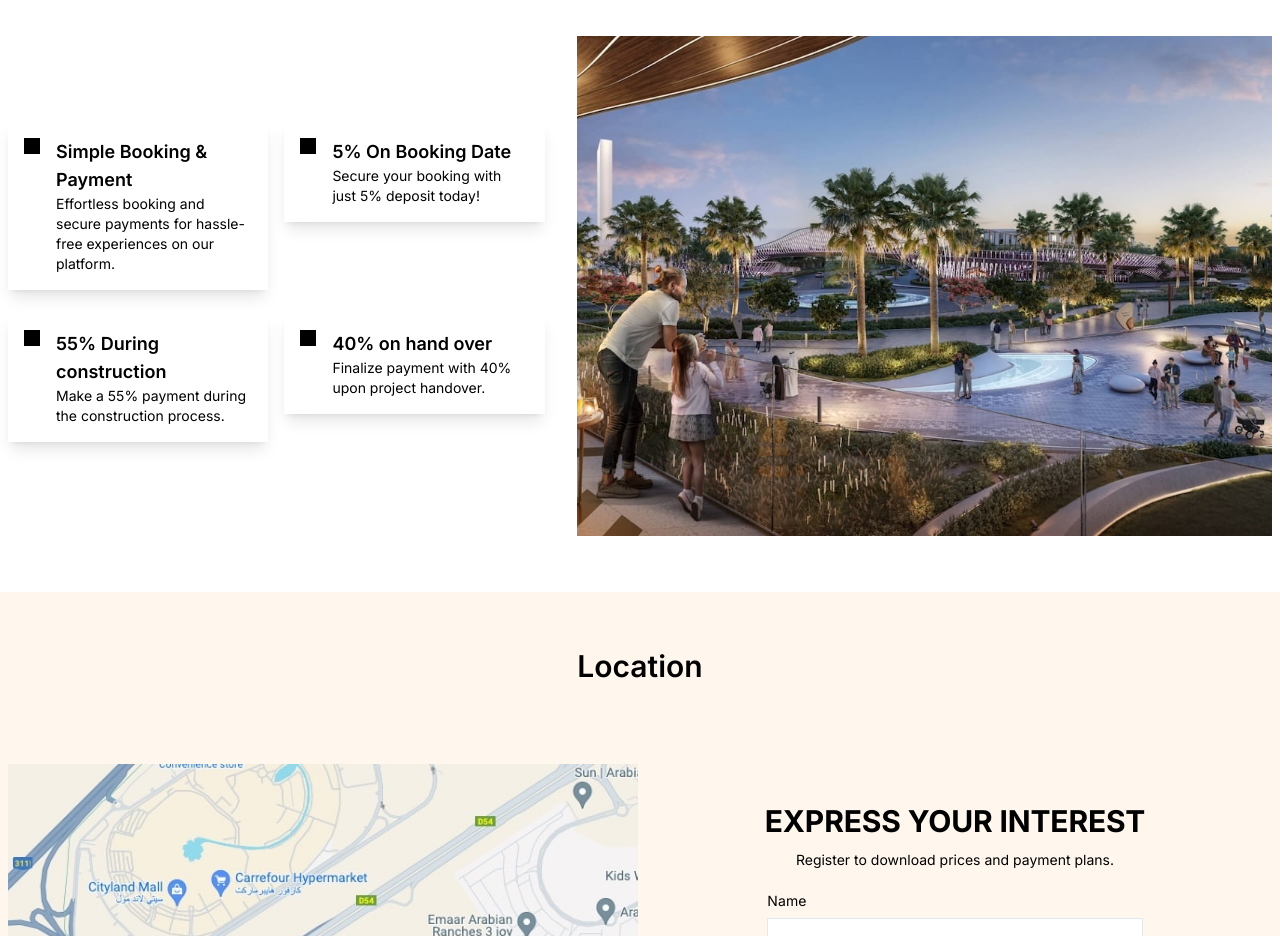
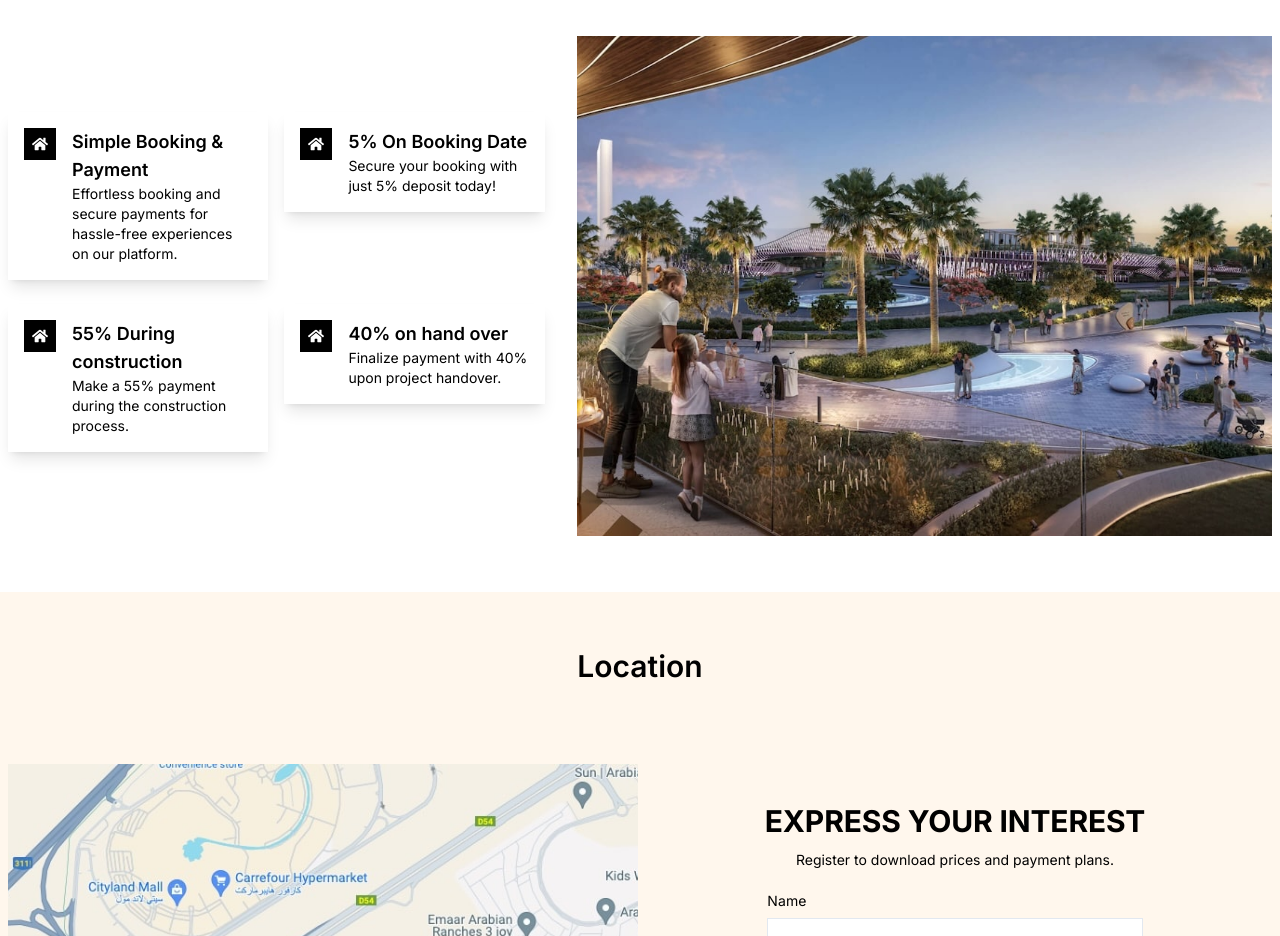
Before and after one commit to Naimish-Dev/AthlonbyAldar, a Next.js app: page / in a window 1280 px wide. Shown: the part 2180-3116 px from the top of the page. Built offline with nearby package versions, Linux system fonts and the light colour scheme.

Commit message:
add icon on payment plan

```diff
--- a/app/components/PaymentPlan.js
+++ b/app/components/PaymentPlan.js
@@ -1,4 +1,5 @@
 import React from "react";
+import { FaHome } from "react-icons/fa";
 
 export const PaymentPlan = () => {
   return (
@@ -12,7 +13,7 @@ export const PaymentPlan = () => {
             <div className="shadow-lg bg-white">
               <div className="flex gap-4 p-4">
                 <div className="text-white bg-black p-2 h-fit flex items-center justify-center">
-                  {/* <MdVerified /> */}
+                  <FaHome />
                 </div>
                 <div>
                   <h3 className="text-lg font-semibold">
@@ -30,7 +31,7 @@ export const PaymentPlan = () => {
             <div className="shadow-lg  bg-white">
               <div className="flex gap-4 p-4">
                 <div className="text-white bg-black p-2 h-fit flex items-center justify-center">
-                  {/* <GrLineChart /> */}
+                  <FaHome />
                 </div>
                 <div>
                   <h3 className="text-lg font-semibold">5% On Booking Date</h3>
@@ -45,7 +46,7 @@ export const PaymentPlan = () => {
             <div className="shadow-lg bg-white">
               <div className="flex gap-4 p-4">
                 <div className="text-white bg-black p-2 h-fit flex items-center justify-center">
-                  {/* <FaLocationDot /> */}
+                  <FaHome />
                 </div>
                 <div>
                   <h3 className="text-lg font-semibold">
@@ -63,7 +64,7 @@ export const PaymentPlan = () => {
             <div className="shadow-lg bg-white">
               <div className="flex gap-4 p-4">
                 <div className="text-white bg-black p-2 h-fit flex items-center justify-center">
-                  {/* <FaGlobe /> */}
+                  <FaHome />
                 </div>
                 <div>
                   <h3 className="text-lg font-semibold">40% on hand over</h3>
```
